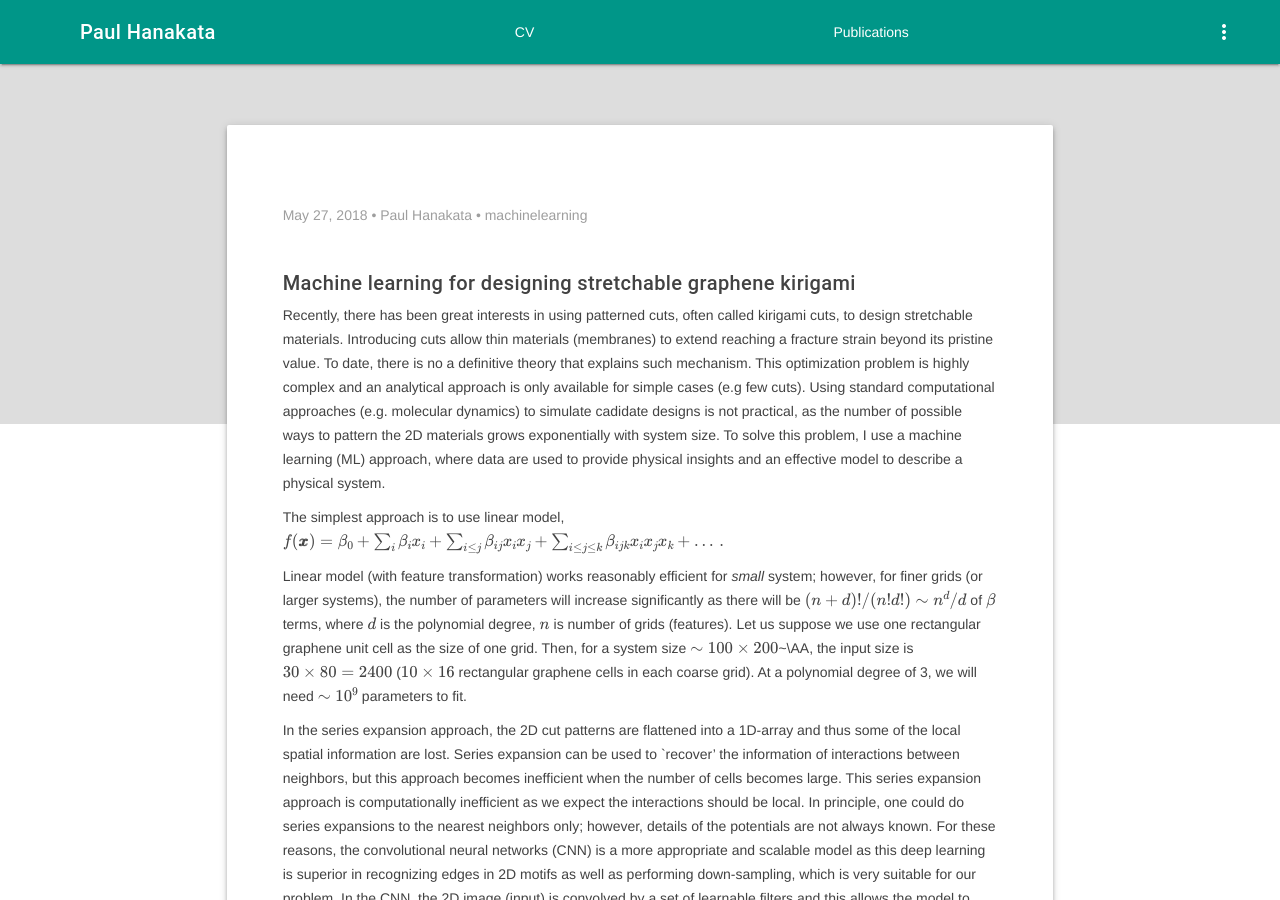
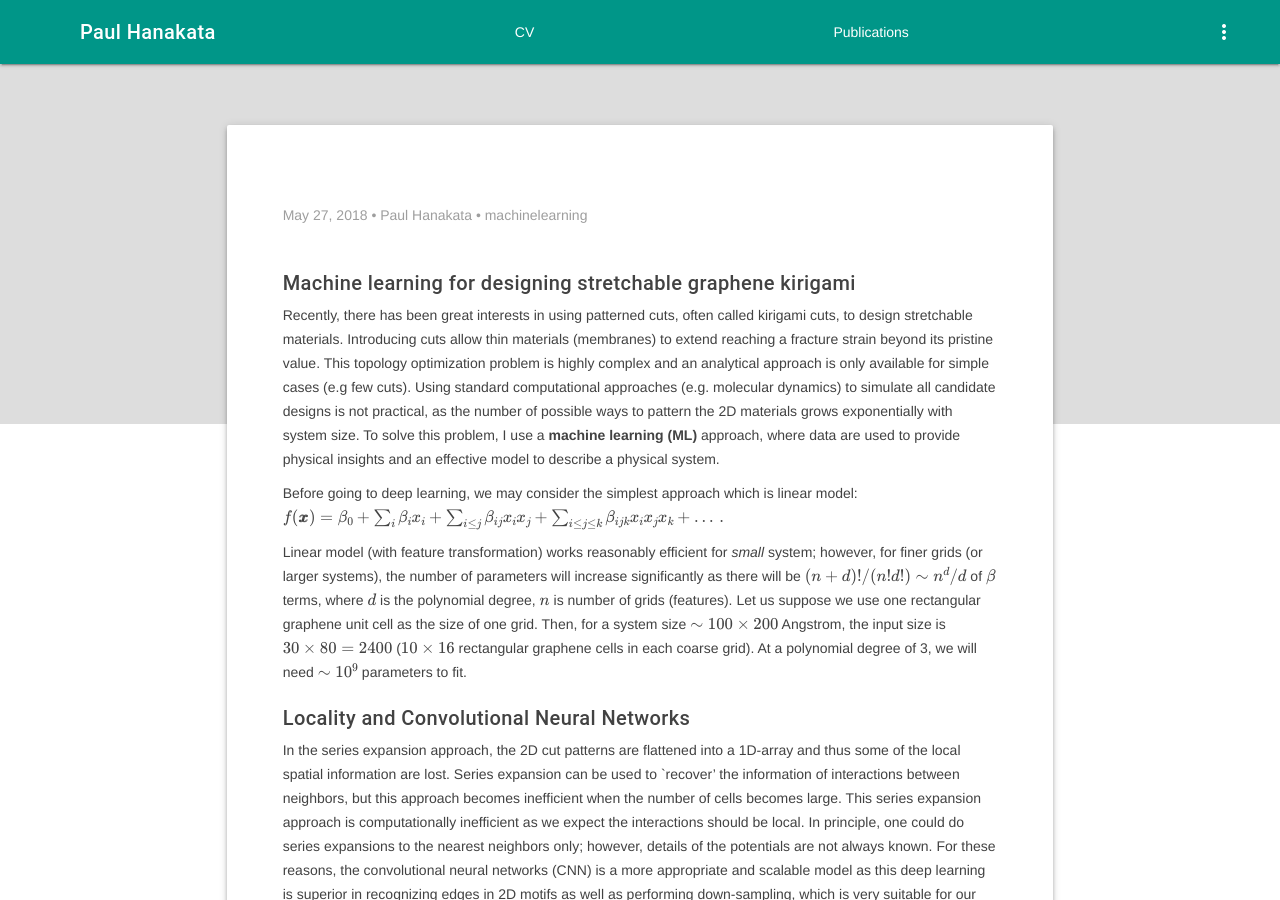
Before and after one commit to phanakata/phanakata.github.io, a Jekyll site: the page built from _posts/2018-05-29-ML.markdown, in a window 1280 px wide and 900 px high. Built offline with Jekyll 4.4.1, drawn with Linux system fonts in a browser that asks for light colours; formulas are drawn with MathJax 3.

Commit message:
Update 2018-05-29-ML.markdown

```diff
--- a/_posts/2018-05-29-ML.markdown
+++ b/_posts/2018-05-29-ML.markdown
@@ -8,14 +8,14 @@ author: Paul Hanakata
 ---
 ##### Machine learning for designing stretchable graphene kirigami
 Recently, there has been great interests in using patterned cuts, often called kirigami cuts, to design stretchable materials.
-Introducing cuts allow thin materials (membranes) to extend reaching a fracture strain beyond its pristine value. To date, there is no a definitive theory that explains such mechanism. This optimization problem is highly complex and an analytical approach is only available for simple cases (e.g few cuts). Using standard computational approaches (e.g. molecular dynamics) to simulate cadidate designs is not practical, as the number of possible ways to pattern the 2D materials grows exponentially with system size. To solve this problem, I use a machine learning (ML) approach, where data are used to provide physical insights and an effective model to describe a physical system.
+Introducing cuts allow thin materials (membranes) to extend reaching a fracture strain beyond its pristine value. This topology optimization problem is highly complex and an analytical approach is only available for simple cases (e.g few cuts). Using standard computational approaches (e.g. molecular dynamics) to simulate all candidate designs is not practical, as the number of possible ways to pattern the 2D materials grows exponentially with system size. To solve this problem, I use a **machine learning (ML)** approach, where data are used to provide physical insights and an effective model to describe a physical system.
 
-
-The simplest approach is to use linear model,
+Before going to deep learning, we may consider the simplest approach which is linear model:
 $$f(\pmb{x})=\beta_0+\sum_i\beta_ix_i+\sum_{i\leq j}\beta_{ij}x_ix_j+\sum_{i\leq j\leq k}\beta_{ijk}x_ix_jx_k+\dots\,.$$
 
-Linear model (with feature transformation) works reasonably efficient for *small* system; however, for finer grids (or larger systems), the number of parameters will increase significantly as there will be $(n+d)!/(n!d!)\sim n^d/d$ of $\beta$ terms, where $d$ is the polynomial degree, $n$ is number of grids (features). Let us suppose we use one rectangular graphene unit cell as the size of one grid. Then, for a system size $\sim100\times200$~\AA, the input size is $30\times80=2400$ ($10\times16$ rectangular graphene cells in each coarse grid). At a polynomial degree of 3, we will need $\sim10^9$ parameters to fit.
+Linear model (with feature transformation) works reasonably efficient for *small* system; however, for finer grids (or larger systems), the number of parameters will increase significantly as there will be $(n+d)!/(n!d!)\sim n^d/d$ of $\beta$ terms, where $d$ is the polynomial degree, $n$ is number of grids (features). Let us suppose we use one rectangular graphene unit cell as the size of one grid. Then, for a system size $\sim100\times200$ Angstrom, the input size is $30\times80=2400$ ($10\times16$ rectangular graphene cells in each coarse grid). At a polynomial degree of 3, we will need $\sim10^9$ parameters to fit.
 
+##### Locality and Convolutional Neural Networks
 In the series expansion approach, the 2D cut patterns are flattened into a 1D-array and thus some of the local spatial information are
 lost. Series expansion can be used to `recover' the information of interactions between neighbors, but this approach becomes inefficient when the number of cells becomes large. This series expansion approach is computationally inefficient as we expect the interactions should be local. In principle, one could do series expansions to the nearest neighbors only; however, details of the potentials are not always known. For these reasons, the convolutional neural networks (CNN) is a more appropriate and scalable model as this deep learning is superior in recognizing edges in 2D motifs as well as performing down-sampling, which is very suitable for our problem. In the CNN, the 2D image (input) is convolved by a set of learnable filters and this allows the model to learn 2D motifs. An image passing through these filters then activates neurons which then classify (or rank) the cutting patterns to good or bad designs. This approach is more efficient than the series expansion approach as the CNN model is built based on learned 2D local motifs.
 
```
